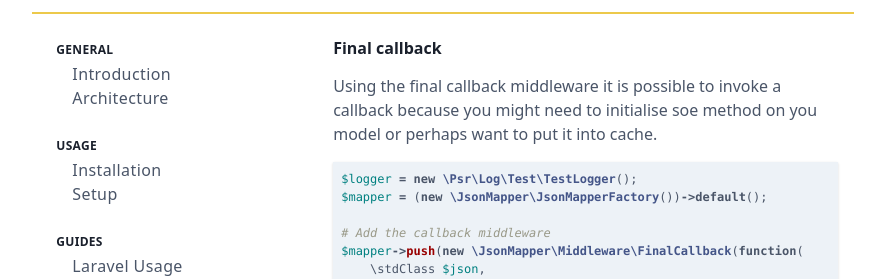
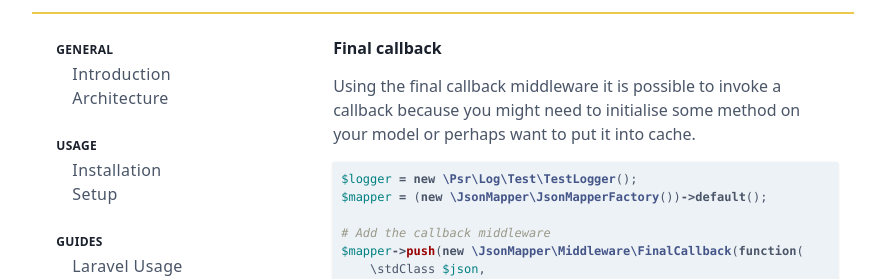
Before and after one commit to JsonMapper/JsonMapper, a Jekyll site: the page built from docs/middleware/final-callback/index.md, in a window 1280 px wide. Shown: the part 129-408 px from the top of the page, without its empty margins (197-1082 px from the left). Built offline with Jekyll 4.4.1, drawn with Linux system fonts in a browser that asks for light colours.

Commit message:
Small typo fixes

````diff
--- a/docs/middleware/final-callback/index.md
+++ b/docs/middleware/final-callback/index.md
@@ -3,7 +3,7 @@ permalink: /docs/middleware/final-callback/
 title: Final callback
 ---
 
-Using the final callback middleware it is possible to invoke a callback because you might need to initialise soe method on you model or perhaps want to put it into cache.
+Using the final callback middleware it is possible to invoke a callback because you might need to initialise some method on your model or perhaps want to put it into cache.
 
 ```php
 $logger = new \Psr\Log\Test\TestLogger();
````
